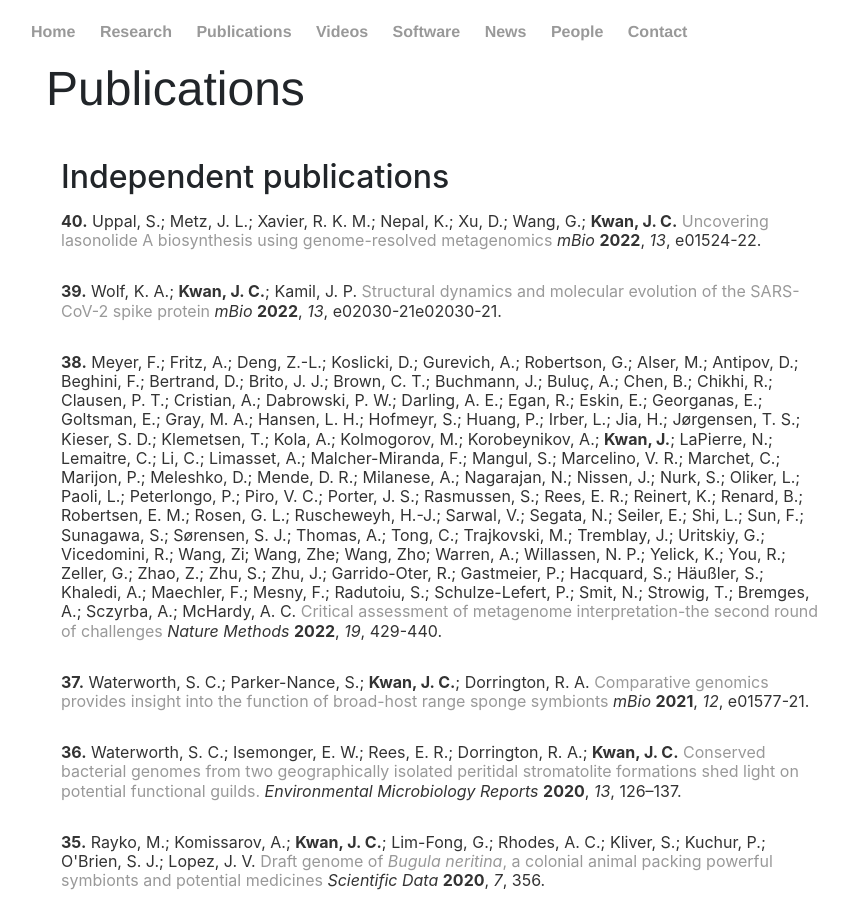
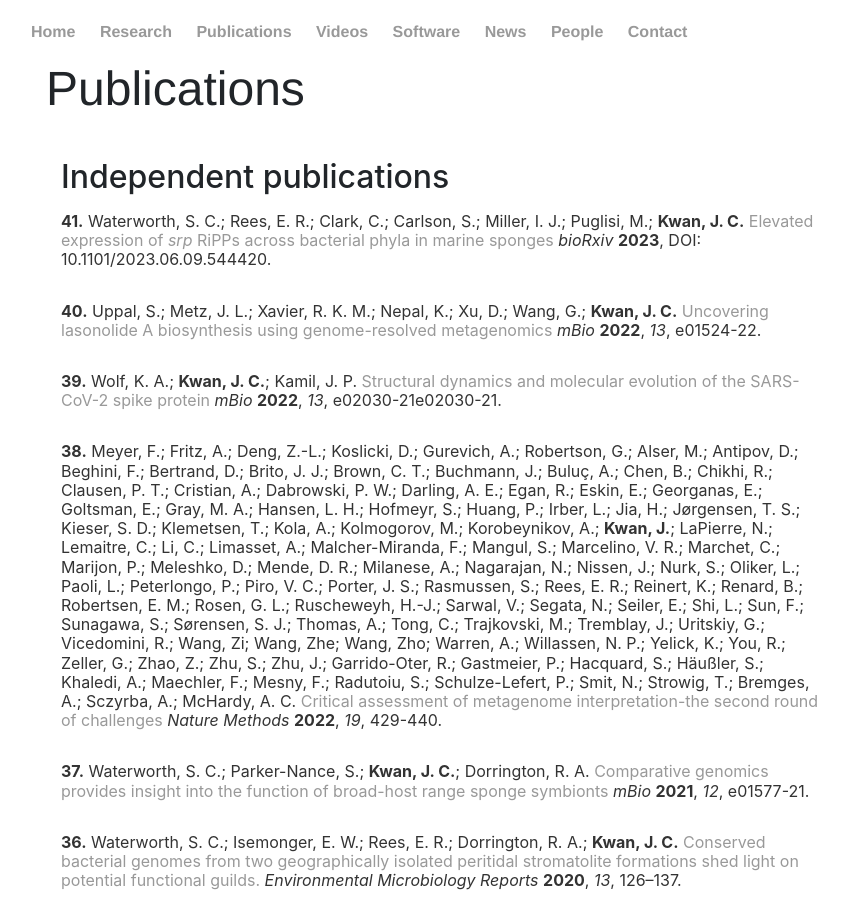
Before and after one commit to KwanLab/KwanLab.github.io, a Jekyll site: the page built from publications/index.html, in a window 1280 px wide and 900 px high. Shown: the whole window, without its empty margins (161-1009 px from the left). Built offline with Jekyll 4.4.1, drawn with Linux system fonts in a browser that asks for light colours; comment, search, counter and statistics services are not loaded.

Commit message:
Updated publications

```diff
--- a/publications/index.html
+++ b/publications/index.html
@@ -11,6 +11,16 @@ title: Publications
 <div class="row marketing">
 	<div class="col-sm-12">
 		<h2>Independent publications</h2>
+
+		<p class="small"></p>
+                <div class="row">
+                        <div class="col-sm-11">
+                                <p class="small"><strong>41.</strong> Waterworth, S. C.; Rees, E. R.; Clark, C.; Carlson, S.; Miller, I. J.; Puglisi, M.; <strong>Kwan, J. C.</strong> <a href="https://www.biorxiv.org/content/10.1101/2023.06.09.544420v1">Elevated expression of <i>srp</i> RiPPs across bacterial phyla in marine sponges</a> <em>bioRxiv</em> <strong>2023</strong>, DOI: 10.1101/2023.06.09.544420.</p>
+                        </div>
+                        <div class="col-sm-1">
+                                <div data-badge-type="donut" data-doi="10.1101/2023.06.09.544420" data-condensed="true" data-hide-no-mentions="true" class="altmetric-embed"></div>
+                        </div>
+                </div>
 
 		<p class="small"></p>
                 <div class="row">
```
Also changed, not shown: software/index.html (+18 -18 lines).
